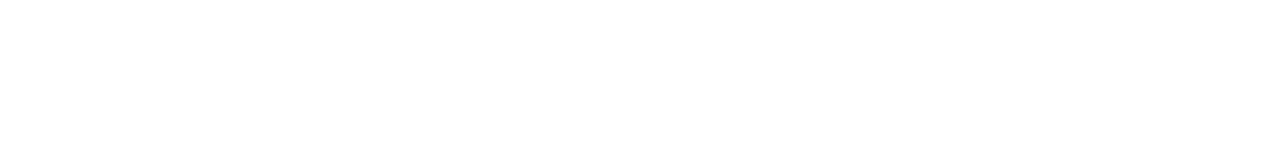
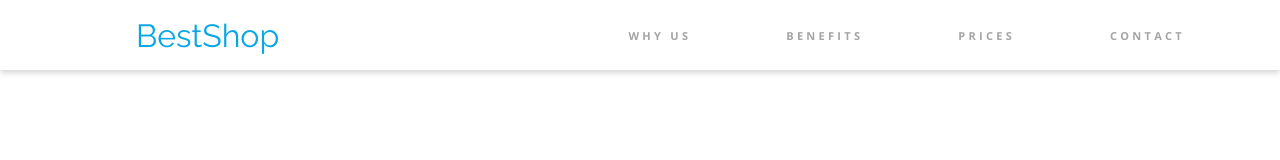
Before and after one commit to Natalia-Tomaszewska/BestShop, a website with bundled scripts: page src/html/index.html in a window 1280 px wide. Built offline with nearby package versions, Linux system fonts and the light colour scheme; files whose address does not match are found by name.

Commit message:
navigation section added

```diff
--- a/src/html/index.html
+++ b/src/html/index.html
@@ -5,10 +5,28 @@
     <title></title>
     <meta http-equiv="x-ua-compatible" content="ie=edge">
     <meta name="viewport" content="width=device-width, initial-scale=1, shrink-to-fit=no">
+    <link rel="preconnect" href="https://fonts.googleapis.com">
+    <link rel="preconnect" href="https://fonts.gstatic.com" crossorigin>
+    <link href="https://fonts.googleapis.com/css2?family=Raleway:wght@300;400;700;800&display=swap" rel="stylesheet">
+    <link rel="preconnect" href="https://fonts.googleapis.com">
+    <link rel="preconnect" href="https://fonts.gstatic.com" crossorigin>
+    <link href="https://fonts.googleapis.com/css2?family=Open+Sans:wght@300;400;700&display=swap" rel="stylesheet">
     <link rel="stylesheet" href="./css/style.min.css">
 </head>
 <body>
-
+<section class="navigation-section">
+    <header class="navigation-header">
+        <div class="navigation-container">
+            <span class="navigation-logo">BestShop</span>
+            <ul class="navigation-menu">
+                <li><a href="#">WHY US</a></li>
+                <li><a href="#">BENEFITS</a></li>
+                <li><a href="#">PRICES</a></li>
+                <li><a href="#">CONTACT</a></li>
+            </ul>
+        </div>
+    </header>
+</section>
 <script src="js/bundle.min.js"></script>
 </body>
 </html>
--- a/src/scss/_variables.scss
+++ b/src/scss/_variables.scss
@@ -0,0 +1,10 @@
+$logo-font: 'Raleway', sans-serif;
+$text-font: 'Open Sans', sans-serif;
+$color-primary: #08A6E4;
+$color-primary-shadow: rgba(7, 172, 230, .16);
+$color-redish: #FB3B64;
+$color-green: #55DFB4;
+$color-black: #000000;
+$color-grey: #A5A5A5;
+$color-light-grey: #F7F7F7;
+$color-white: #FFFFFF;
--- a/src/scss/style.scss
+++ b/src/scss/style.scss
@@ -4,3 +4,61 @@
 
 //reset, normalize, helper-class
 @import "partials/normalize";
+
+
+.navigation-section {
+  .navigation-header {
+    width: 100vw;
+
+
+    .navigation-container {
+      background: #FFFFFF 0% 0% no-repeat padding-box;
+      box-shadow: 0px 3px 6px #00000029;
+      opacity: 1;
+      box-sizing: border-box;
+      height: 70px;
+      display: flex;
+      flex-direction: row;
+      justify-content: space-between;
+      align-items: center;
+
+      .navigation-logo {
+        font-family: $logo-font;
+        letter-spacing: 0px;
+        color: #08A6E4;
+        opacity: 1;
+        font-size: 2rem;
+        margin-left: 136px;
+      }
+
+      .navigation-menu {
+        display: flex;
+        flex-direction: row;
+        justify-content: space-between;
+
+        li {
+          margin-right: 95px;
+          list-style: none;
+
+
+          a {
+            text-align: center;
+            font: normal normal bold 11px/15px $text-font;
+            letter-spacing: 3.28px;
+            color: $color-grey;
+            opacity: 1;
+            text-decoration: none;
+          }
+
+          a:hover {
+            border-bottom: 4px solid $color-primary;
+            opacity: 1;
+            padding-bottom: 25px; // przerobic to na calc
+            color: $color-black;
+          }
+        }
+
+      }
+    }
+  }
+}
```
Also changed, not shown: dist/css/style.min.css, dist/index.html, 1 other file. Lines whose indentation alone changed are shown as unchanged.
